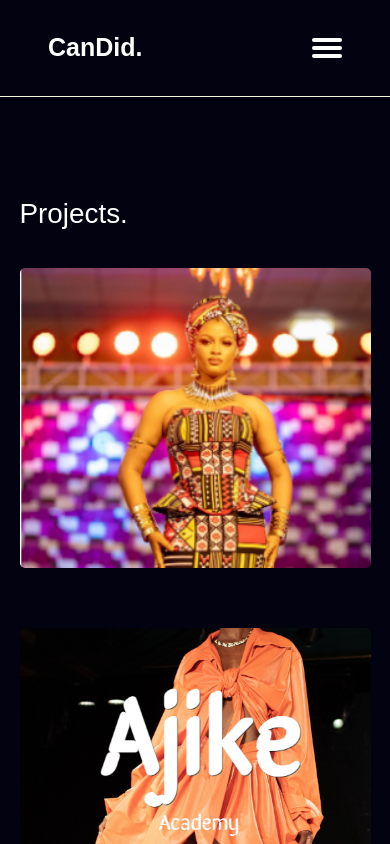
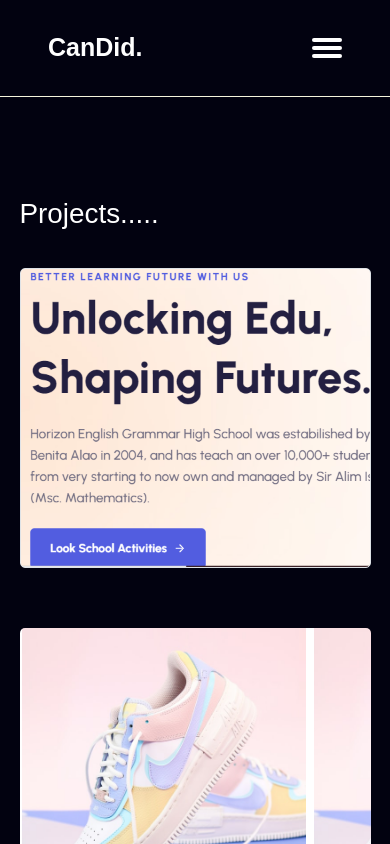
Before and after one commit to DeCanDid/React-portfolio, a React (Create React App) app: page /project in a window 390 px wide. Shown: the top 844 px of the page. Built offline with nearby package versions, Linux system fonts and the light colour scheme.

Commit message:
'add-project'

```diff
--- a/src/components/Project.css
+++ b/src/components/Project.css
@@ -8,17 +8,15 @@
     justify-content: center;
 
 }
+
+.pro_1{
+    background-image: url(../Images/horizon.PNG);
+    background-size: cover;
+    /* background-position:center; */
+}
+
 .pro{
     background-image: url(../Images/ankara.PNG);
-    background-repeat: no-repeat;
-    background-size: cover;
-}
-.pro:hover .transparent, .pro2:hover .transparent,
-.pro3:hover .transparent, .pro4:hover .transparent,
-.pro5:hover .transparent, .pro6:hover .transparent,
-.pro7:hover .transparent, .pro8:hover .transparent,
-.pro9:hover .transparent{
-    display: block;
 }
 
 .pro2{
@@ -59,9 +57,17 @@
     background-position: center;
     background-size: cover;
 }
+
+.pro:hover .transparent, .pro2:hover .transparent,
+.pro3:hover .transparent, .pro4:hover .transparent,
+.pro5:hover .transparent, .pro6:hover .transparent,
+.pro7:hover .transparent, .pro8:hover .transparent,
+.pro9:hover .transparent, .pro_1:hover .transparent{
+    display: block;
+}
+
 .pro, .pro2, .pro3, .pro4,.pro5,
-.pro6, .pro7, .pro8, .pro9{
-    /* border: 1px solid beige; */
+.pro6, .pro7, .pro8, .pro9, .pro_1{
     width: 30%;
     height: 300px;
     border-radius: 5px;
@@ -182,14 +188,14 @@
 @media (max-width:1100px) {
 
     .pro, .pro2, .pro3, .pro4, .pro5,
-    .pro6, .pro7, .pro8, .pro9{
+    .pro6, .pro7, .pro8, .pro9, .pro_1{
         width: 45%;
     }
 }
 
 @media (max-width:820px) {
     .pro, .pro2, .pro3, .pro4, .pro5,
-    .pro6, .pro7, .pro8, .pro9{
+    .pro6, .pro7, .pro8, .pro9, .pro_1{
         width: 70%;
     }
 
@@ -201,7 +207,7 @@
     }
 
     .pro, .pro2, .pro3, .pro4, .pro5,
-    .pro6, .pro7, .pro8, .pro9{
+    .pro6, .pro7, .pro8, .pro9, .pro_1{
         width: 100%;
         margin: 30px 0;
     }
--- a/src/components/Project.jsx
+++ b/src/components/Project.jsx
@@ -17,8 +17,34 @@
     <>
          <main>
             <div data-aos='fade-out' className="section3">
-                <h1>Projects.</h1>
+                <h1>Projects.....</h1>
                 <div className="myprojects">
+
+                <div data-aos='fade-in' className="pro_1 border">
+                    <div className="transparent">
+                        <div className="project-resource">
+                            <h3>Horizon High School</h3>
+                            <p>Horizon English Grammar High School
+                            </p>
+                            <small>HTML</small><small>CSS</small><small>JavaScript</small>
+                            <center><Link to='https://horizon-school-website.onrender.com'><i class="icofont-external-link"></i></Link></center>
+                        </div>
+                    </div>
+                    </div>
+
+
+                    <div data-aos='fade-in' className="pro4">
+                    <div className="transparent">
+                        <div className="project-resource">
+                            <h3>E-commerce website</h3>
+                            <p>A blended design of an e-commerce website for shopping
+                                varieties of products
+                            </p>
+                            <small>HTML</small><small>CSS</small><small>JavaScript</small>
+                            <center><Link to='https://clothing-ecomms.netlify.app'><i class="icofont-external-link"></i></Link></center>
+                        </div>
+                    </div>
+                    </div>
 
                     <div data-aos='fade-in' className="pro">
                     <div className="transparent">
@@ -59,18 +85,7 @@
                     </div>
                     </div>
 
-                    <div data-aos='fade-in' className="pro4">
-                    <div className="transparent">
-                        <div className="project-resource">
-                            <h3>E-commerce website</h3>
-                            <p>A blended design of an e-commerce website for shopping
-                                varieties of products
-                            </p>
-                            <small>HTML</small><small>CSS</small><small>JavaScript</small>
-                            <center><Link to='https://clothing-ecomms.netlify.app'><i class="icofont-external-link"></i></Link></center>
-                        </div>
-                    </div>
-                    </div>
+
 
                     <div data-aos='fade-in' className="pro5">
                     <div className="transparent">
```
Also changed, not shown: src/Images/horizon.PNG (added).
